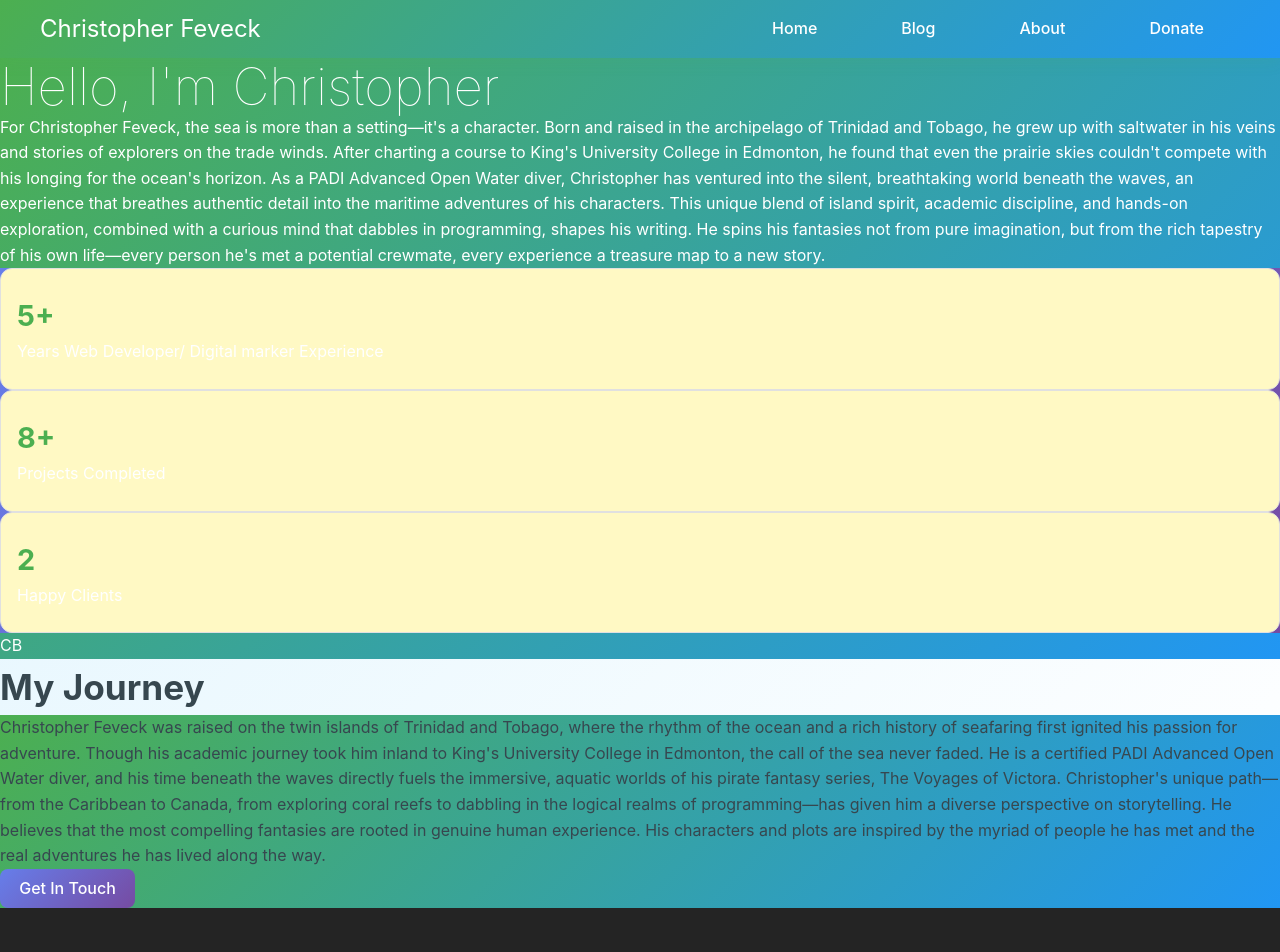
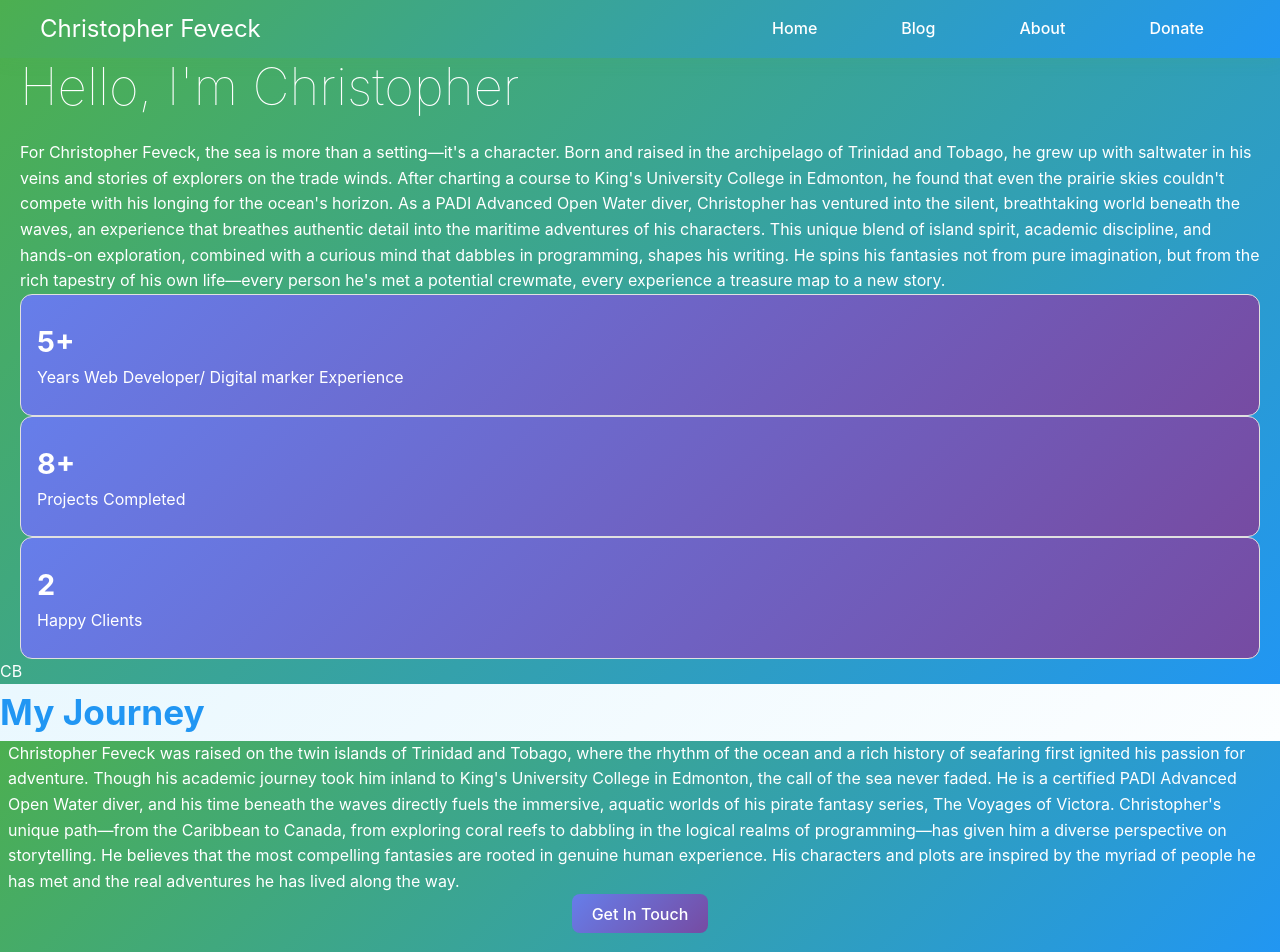
Before and after one commit to catbarber/chris-feveck, a React (Vite) app: page /about in a window 1280 px wide. Shown: the top 952 px of the page. Before the commit the page ends 908 px from the top, so only its background shows below. Built offline with nearby package versions, Linux system fonts and the light colour scheme; the HTML template or start-up script is replaced by a standard one.

Commit message:
updated about page

```diff
--- a/src/pages/AboutPage.css
+++ b/src/pages/AboutPage.css
@@ -2,19 +2,36 @@
 .about-page {
   min-height: 100vh;
   background: linear-gradient(135deg, var(--spring-pastel) 0%, var(--spring-white) 100%);
+
 }
 
 .about-hero {
   background: linear-gradient(135deg, var(--spring-primary) 0%, var(--spring-accent) 100%);
   color: var(--spring-white);
 }
-
+.hero-stats{
+  padding-left:20px;
+  padding-right:20px;
+}
 .hero-text h1 {
   background: none;
   -webkit-text-fill-color: var(--spring-white);
   color: var(--spring-white);
+  padding-left: 20px;
+  padding-right:20px;
 }
-
+.hero-subtitle{
+  color: var(--spring-white) !important;
+   padding-left:20px;
+  padding-right:20px;
+}
+.stat{
+  background: linear-gradient(135deg, #667eea 0%, #764ba2 100%) !important;
+  color:var(--spring-white) !important
+}
+.stat-number{
+  color:var(--spring-white) !important;
+}
 .story-section,
 .skills-section,
 .experience-section,
@@ -26,9 +43,7 @@
   background: var(--spring-white);
   border-left: 4px solid var(--spring-primary);
 }
-.stat{
-  background: linear-gradient(135deg, #667eea 0%, #764ba2 100%);
-}
+
 .skill-tag {
   background: var(--spring-primary);
   color: var(--spring-white);
@@ -48,16 +63,30 @@
   background: linear-gradient(135deg, var(--spring-primary), var(--spring-accent));
 }
 
-.hero-stats{
- color: var(--spring-white);
- background: linear-gradient(135deg, #667eea 0%, #764ba2 100%);
+.story-section{
+  color:var(--spring-accent);
+
 }
 
-.test{
-  background: linear-gradient(135deg, var(--spring-primary), var(--spring-accent));
+.container > p {
+  padding-left:8px;
+  padding-right:8px;
+  color:var(--spring-white);
+}
+.cta-buttons{
+  display:flex;
+  justify-content:center;
+  gap:20px;
 
 }
 /* Mobile styles */
 @media (max-width: 768px) {
-
+.hero-subtitle{
+  padding-left:8px;
+  padding-right:8px;
 }
+.hero-stats{
+  padding-left:8px;
+  padding-right:8px;
+}
+}
--- a/src/pages/AboutPage.jsx
+++ b/src/pages/AboutPage.jsx
@@ -49,7 +49,7 @@ function AboutPage() {
       <section className="about-hero">
         <div className="hero-content">
           <div className="hero-text">
-            <h1>Hello, I'm Christopher</h1>
+            <h1>Hello, I'm Christopher</h1><br/>
             <p className="hero-subtitle">
               For Christopher Feveck, the sea is more than a setting—it's a character. Born and raised in the archipelago of Trinidad and Tobago, he grew up with saltwater in his veins and stories of explorers on the trade winds. After charting a course to King's University College in Edmonton, he found that even the prairie skies couldn't compete with his longing for the ocean's horizon.
 
@@ -96,6 +96,7 @@ function AboutPage() {
             <button className="btn-primary">Get In Touch</button>
 
           </div>
+          <br/>
         </div>
       </section>
     </div>
```
